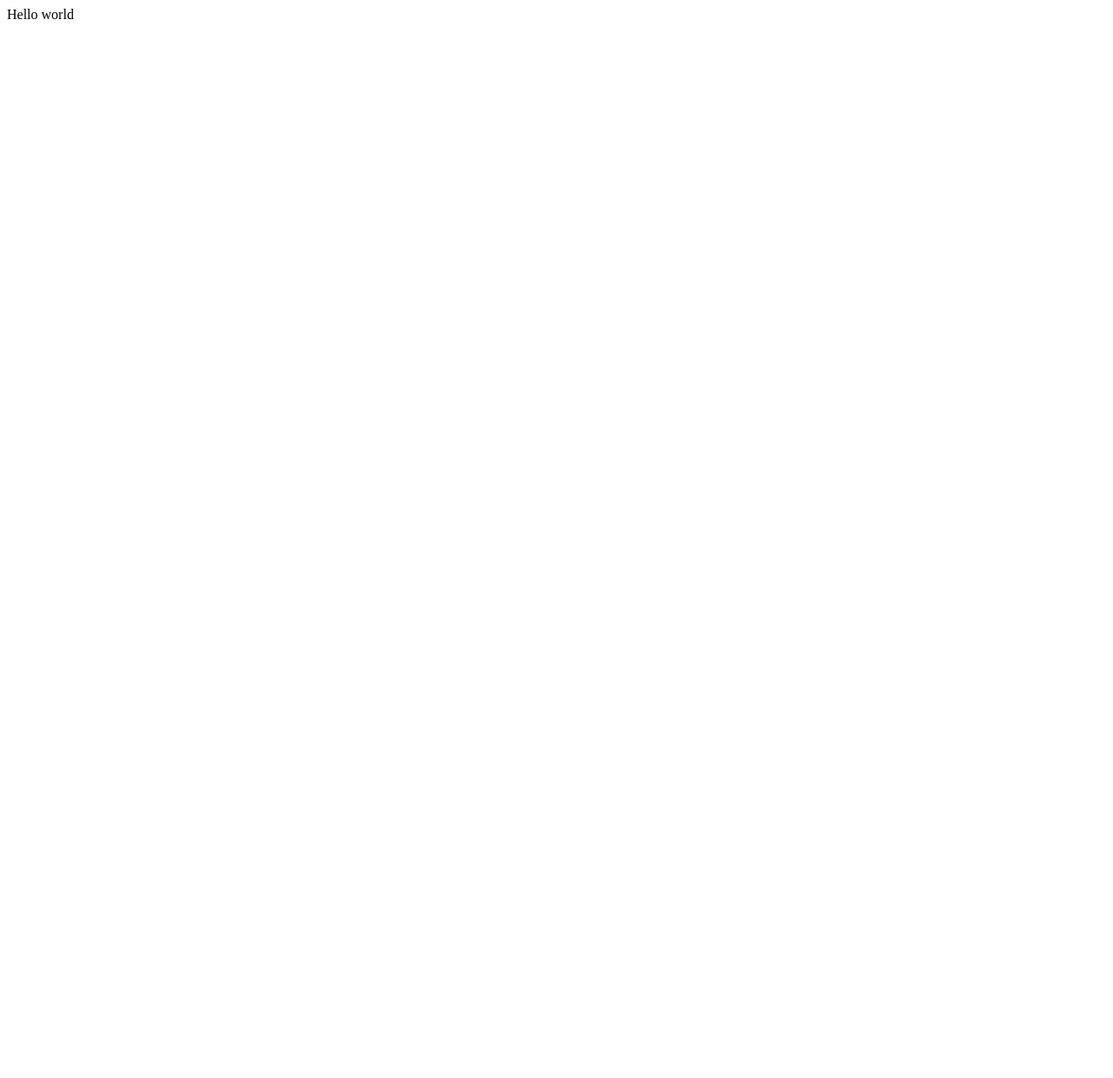
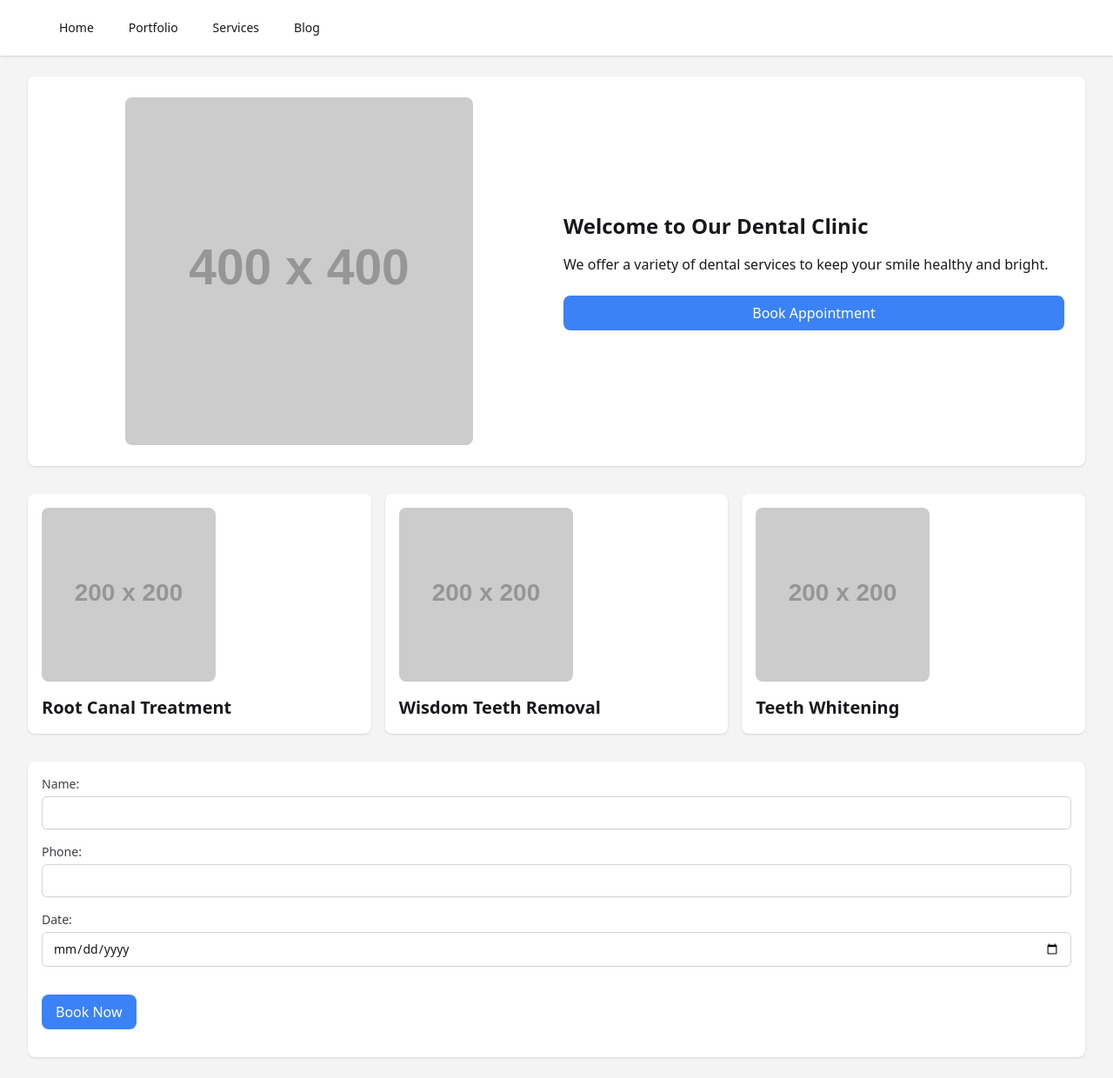
Before and after one commit to pritikaaa/test, a plain HTML site: page index.html in a window 1280 px wide. Shown: the whole page at 87% size. Before the commit the page ends 800 px from the top, so only its background shows below. Drawn offline with nearby package versions, Linux system fonts and the light colour scheme; placeholder pictures from the web are drawn by us.

Commit message:
uses AI to create website and login form

```diff
--- a/index.html
+++ b/index.html
@@ -1,11 +1,77 @@
-<!DOCTYPE html>
-<html lang="en">
-<head>
+<html>
+  <head>
     <meta charset="UTF-8">
     <meta name="viewport" content="width=device-width, initial-scale=1.0">
-    <title>Document</title>
-</head>
-<body>
-    Hello world
-</body>
+    <script src="https://cdn.tailwindcss.com"></script>
+  </head>
+  <body>
+    <div class="min-h-screen bg-zinc-100 dark:bg-zinc-900 text-zinc-900 dark:text-zinc-100">
+  <nav class="bg-white dark:bg-zinc-800 shadow">
+    <div class="max-w-7xl mx-auto px-2 sm:px-6 lg:px-8">
+      <div class="relative flex items-center justify-between h-16">
+        <div class="flex-1 flex items-center justify-center sm:items-stretch sm:justify-start">
+          <div class="hidden sm:block sm:ml-6">
+            <div class="flex space-x-4">
+              <a href="#" class="text-zinc-900 dark:text-zinc-100 px-3 py-2 rounded-md text-sm font-medium">Home</a>
+              <a href="#" class="text-zinc-900 dark:text-zinc-100 px-3 py-2 rounded-md text-sm font-medium">Portfolio</a>
+              <a href="#" class="text-zinc-900 dark:text-zinc-100 px-3 py-2 rounded-md text-sm font-medium">Services</a>
+              <a href="#" class="text-zinc-900 dark:text-zinc-100 px-3 py-2 rounded-md text-sm font-medium">Blog</a>
+            </div>
+          </div>
+        </div>
+      </div>
+    </div>
+  </nav>
+  <div class="max-w-7xl mx-auto py-6 sm:px-6 lg:px-8">
+    <div class="bg-white dark:bg-zinc-800 overflow-hidden shadow sm:rounded-lg">
+      <div class="px-4 py-5 sm:p-6">
+        <div class="grid grid-cols-1 md:grid-cols-2 gap-4">
+          <div class="flex justify-center">
+            <img src="https://placehold.co/400x400" alt="Dental Clinic" class="rounded-lg">
+          </div>
+          <div class="flex flex-col justify-center">
+            <h1 class="text-2xl font-bold">Welcome to Our Dental Clinic</h1>
+            <p class="mt-4">We offer a variety of dental services to keep your smile healthy and bright.</p>
+            <button class="mt-6 bg-blue-500 text-white px-4 py-2 rounded-lg">Book Appointment</button>
+          </div>
+        </div>
+      </div>
+    </div>
+<div class="mt-8 grid grid-cols-1 md:grid-cols-3 gap-4">
+  <div class="bg-white dark:bg-zinc-800 overflow-hidden shadow sm:rounded-lg p-4">
+    <img src="https://placehold.co/200x200" alt="Root Canal Treatment" class="rounded-lg">
+    <h2 class="mt-4 text-xl font-bold">Root Canal Treatment</h2>
+  </div>
+  <div class="bg-white dark:bg-zinc-800 overflow-hidden shadow sm:rounded-lg p-4">
+    <img src="https://placehold.co/200x200" alt="Wisdom Teeth Removal" class="rounded-lg">
+    <h2 class="mt-4 text-xl font-bold">Wisdom Teeth Removal</h2>
+  </div>
+  <div class="bg-white dark:bg-zinc-800 overflow-hidden shadow sm:rounded-lg p-4">
+    <img src="https://placehold.co/200x200" alt="Teeth Whitening" class="rounded-lg">
+    <h2 class="mt-4 text-xl font-bold">Teeth Whitening</h2>
+  </div>
+</div>
+
+<div class="mt-8 bg-white dark:bg-zinc-800 overflow-hidden shadow sm:rounded-lg p-4">
+  <form class="grid grid-cols-1 gap-4">
+    <div>
+      <label for="name" class="block text-sm font-medium text-zinc-700 dark:text-zinc-300">Name:</label>
+      <input type="text" id="name" class="mt-1 block w-full px-3 py-2 border border-zinc-300 dark:border-zinc-700 rounded-md shadow-sm focus:outline-none focus:ring-blue-500 focus:border-blue-500 sm:text-sm">
+    </div>
+    <div>
+      <label for="phone" class="block text-sm font-medium text-zinc-700 dark:text-zinc-300">Phone:</label>
+      <input type="text" id="phone" class="mt-1 block w-full px-3 py-2 border border-zinc-300 dark:border-zinc-700 rounded-md shadow-sm focus:outline-none focus:ring-blue-500 focus:border-blue-500 sm:text-sm">
+    </div>
+    <div>
+      <label for="date" class="block text-sm font-medium text-zinc-700 dark:text-zinc-300">Date:</label>
+      <input type="date" id="date" class="mt-1 block w-full px-3 py-2 border border-zinc-300 dark:border-zinc-700 rounded-md shadow-sm focus:outline-none focus:ring-blue-500 focus:border-blue-500 sm:text-sm">
+    </div>
+    <div>
+      <button type="submit" class="mt-4 bg-blue-500 text-white px-4 py-2 rounded-lg">Book Now</button>
+    </div>
+  </form>
+</div>
+  </div>
+</div>
+  </body>
 </html>
```
Also changed, not shown: login.html (added, +27 -0 lines).
